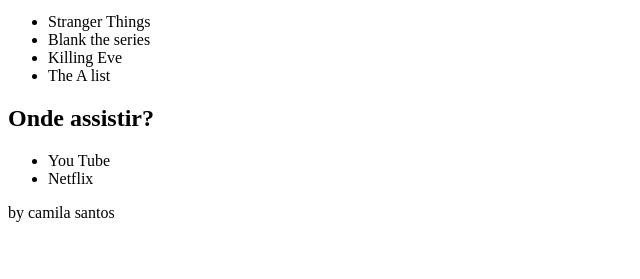
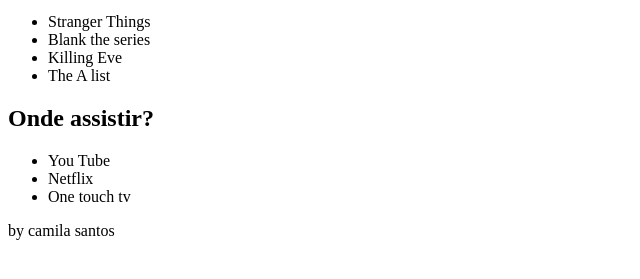
Before and after one commit to camilasantos23/exercicio-com-branches, a plain HTML site: page index.html in a window 1280 px wide. Shown: the part 127-406 px from the top of the page, without its empty margins (0-640 px from the left). Drawn offline with Linux system fonts and the light colour scheme.

Commit message:
alterando segunda lista

```diff
--- a/index.html
+++ b/index.html
@@ -27,6 +27,7 @@
       <ul>
         <li>You Tube</li>
         <li>Netflix</li>
+        <li>One touch tv</li>
 
 
 
```
